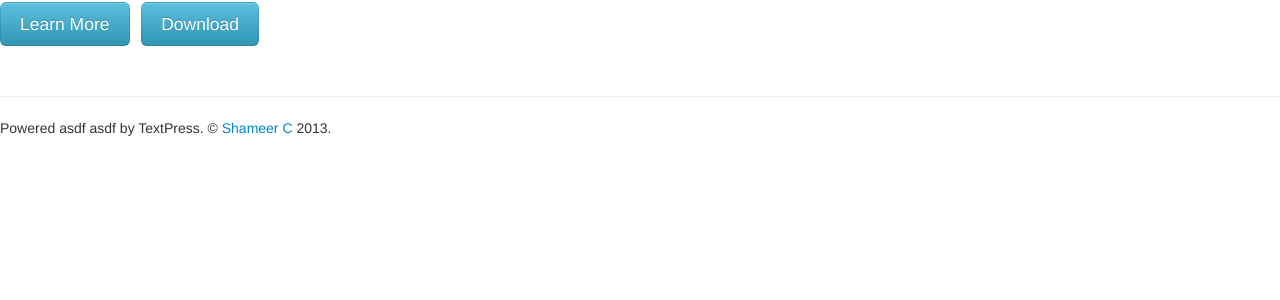
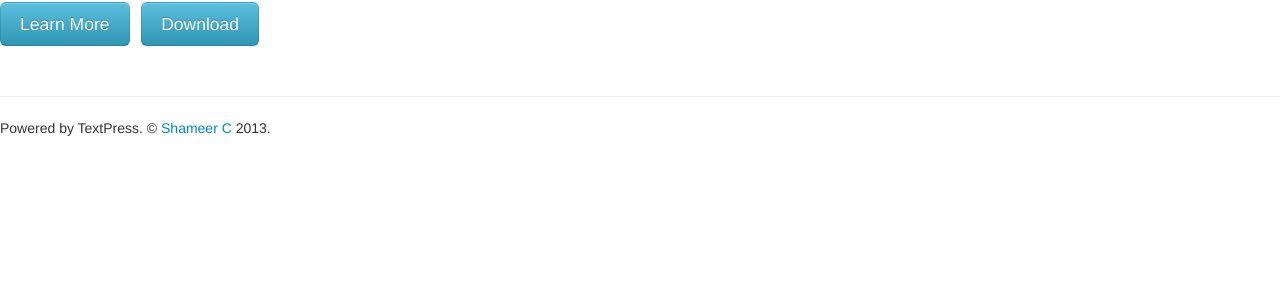
Before and after one commit to davidlaym/sudamericancoders, a PHP site: page /blog/themes/textpress/layout_home.php in a window 1280 px wide. Shown: the part 217-517 px from the top of the page. Run offline with PHP 8.4, Linux system fonts and the light colour scheme; data that the repository does not hold is empty; some libraries are stand-ins or nearby versions.

Commit message:
revertidos algunos archivos que daban problemas

```diff
--- a/public-html/blog/themes/textpress/layout_home.php
+++ b/public-html/blog/themes/textpress/layout_home.php
@@ -57,7 +57,7 @@
     </div>
     <hr>
     <footer id="site-footer">
-        <p>Powered asdf asdf by TextPress. &copy; <a href="http://blog.shameerc.com" target="_blank">Shameer C</a> 2013.</p>
+        <p>Powered by TextPress. &copy; <a href="http://blog.shameerc.com" target="_blank">Shameer C</a> 2013.</p>
     </footer>
     <!-- Le javascript
     ==================================================
```
Also changed, not shown: 1 other file.
